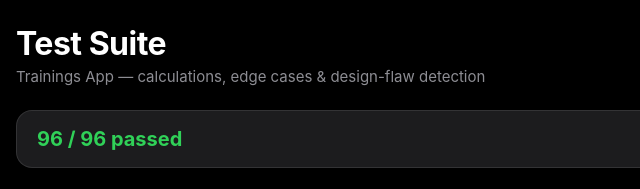
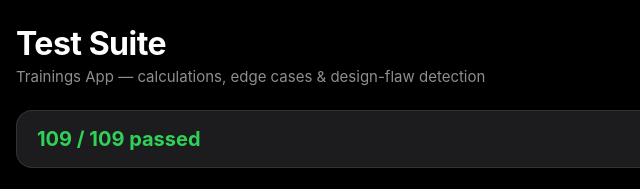
Before and after one commit to JoNe8756/Trainings-App, a plain HTML site: page tests.html in a window 1280 px wide. Shown: the top 189 px of the page, 0-640 px from the left. Drawn offline with Linux system fonts and the light colour scheme.

Commit message:
Add Gemini error handling tests
Co-Authored-By: Claude Sonnet 5.5 <noreply@anthropic.com>

```diff
--- a/tests.html
+++ b/tests.html
@@ -1020,6 +1020,112 @@ runTest('[DESIGN] Plateau needs exactly 3 matching sessions — not 2', () => {
 });
 
 /* ══════════════════════════════════════════════════════════
+   GEMINI ERROR CLASSIFICATION (copied from library.js)
+   ══════════════════════════════════════════════════════════ */
+function _geminiScrub(text) {
+  let t = String(text == null ? '' : text);
+  const k = localStorage.getItem('geminiApiKey');
+  if (k) t = t.split(k).join('[key]');
+  return t.replace(/key=[^&\s"']+/gi, 'key=[key]');
+}
+
+function _geminiClassify(status, data) {
+  const e = (data && data.error) || {};
+  const text = ((e.message || '') + ' ' + JSON.stringify(e.details || [])).toLowerCase();
+  let retryMs = 0;
+  (e.details || []).forEach(d => {
+    const m = d && typeof d.retryDelay === 'string' && d.retryDelay.match(/^([\d.]+)s$/);
+    if (m) retryMs = Math.round(parseFloat(m[1]) * 1000);
+  });
+  let kind = 'other';
+  if (status === 401 || status === 403 || (status === 400 && /api key|api_key|key not valid|invalid.*key/.test(text))) kind = 'auth';
+  else if (status === 429 || e.status === 'RESOURCE_EXHAUSTED') kind = /perday|per day/.test(text) ? 'daily' : 'rate';
+  else if (status === 404 || /not found|not_found/.test(text + ' ' + String(e.status || '').toLowerCase())) kind = 'notfound';
+  else if (status >= 500) kind = 'server';
+  return { kind, status, retryMs };
+}
+
+function _geminiFailMessage(kind, status) {
+  switch (kind) {
+    case 'daily':   return 'Gemini daily limit reached. Try again tomorrow.';
+    case 'rate':    return 'Gemini is rate limited. Wait a minute and tap retry.';
+    case 'auth':    return 'API key invalid or missing. Check Settings.';
+    case 'server':  return 'Gemini is overloaded right now. Try again in a few minutes.';
+    case 'network': return 'No connection.';
+    case 'timeout': return 'Gemini took too long. Tap to retry.';
+    default:        return 'Generation failed (code ' + (status || 'unknown') + ').';
+  }
+}
+
+suite('Gemini Error Handling');
+
+runTest('401/403 classified as auth', () => {
+  assertEqual(_geminiClassify(401, null).kind, 'auth');
+  assertEqual(_geminiClassify(403, {}).kind, 'auth');
+});
+
+runTest('400 with invalid key message is auth', () => {
+  assertEqual(_geminiClassify(400, { error: { message: 'API key not valid. Please pass a valid API key.' } }).kind, 'auth');
+});
+
+runTest('plain 400 is other, not auth', () => {
+  assertEqual(_geminiClassify(400, { error: { message: 'Bad request' } }).kind, 'other');
+});
+
+runTest('429 is rate; parses retryDelay to ms', () => {
+  const c = _geminiClassify(429, { error: { message: 'slow down', details: [{ retryDelay: '27.5s' }] } });
+  assertEqual(c.kind, 'rate');
+  assertEqual(c.retryMs, 27500, 0);
+});
+
+runTest('429 with PerDay quota is daily', () => {
+  const c = _geminiClassify(429, { error: { message: 'Quota exceeded', details: [{ violations: [{ quotaId: 'GenerateRequestsPerDayPerProjectPerModel' }] }] } });
+  assertEqual(c.kind, 'daily');
+});
+
+runTest('RESOURCE_EXHAUSTED status without 429 is rate', () => {
+  assertEqual(_geminiClassify(200, { error: { status: 'RESOURCE_EXHAUSTED' } }).kind, 'rate');
+});
+
+runTest('404 is notfound; 500/503 are server', () => {
+  assertEqual(_geminiClassify(404, null).kind, 'notfound');
+  assertEqual(_geminiClassify(500, null).kind, 'server');
+  assertEqual(_geminiClassify(503, {}).kind, 'server');
+});
+
+runTest('classify never throws on malformed data', () => {
+  assertNoThrow(() => _geminiClassify(500, { error: { details: [null, 5, { retryDelay: 3 }] } }));
+  assertNoThrow(() => _geminiClassify(0, undefined));
+});
+
+runTest('retryDelay without "s" format is ignored', () => {
+  assertEqual(_geminiClassify(429, { error: { details: [{ retryDelay: 'soon' }] } }).retryMs, 0, 0);
+});
+
+runTest('fail messages: every kind non-empty, default includes code', () => {
+  ['daily','rate','auth','server','network','timeout','other'].forEach(k =>
+    assertTruthy(_geminiFailMessage(k, 418).length > 0, k));
+  assertTruthy(_geminiFailMessage('other', 418).includes('418'));
+  assertTruthy(_geminiFailMessage('other', 0).includes('unknown'));
+});
+
+runTest('scrub removes key= URL fragments', () => {
+  assertEqual(_geminiScrub('GET /m:gen?key=ABC123&x=1 failed'), 'GET /m:gen?key=[key]&x=1 failed');
+});
+
+runTest('scrub removes stored API key anywhere in text', () => {
+  localStorage.setItem('geminiApiKey', 'SECRETKEY99');
+  try {
+    assertEqual(_geminiScrub('bad SECRETKEY99 here'), 'bad [key] here');
+  } finally { localStorage.removeItem('geminiApiKey'); }
+});
+
+runTest('scrub handles null/undefined', () => {
+  assertEqual(_geminiScrub(null), '');
+  assertEqual(_geminiScrub(undefined), '');
+});
+
+/* ══════════════════════════════════════════════════════════
    RENDER RESULTS
    ══════════════════════════════════════════════════════════ */
 window.addEventListener('load', () => {
```
